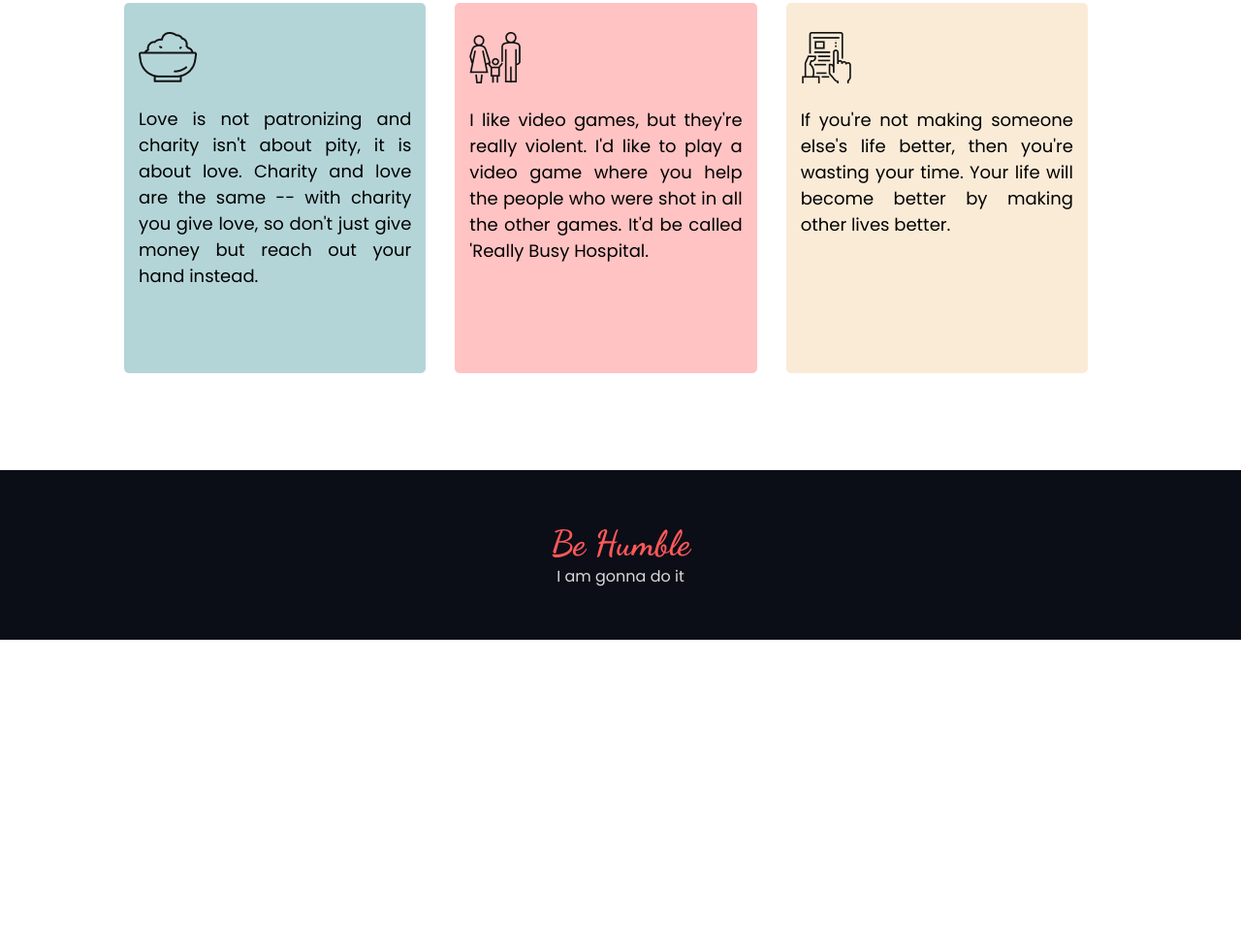
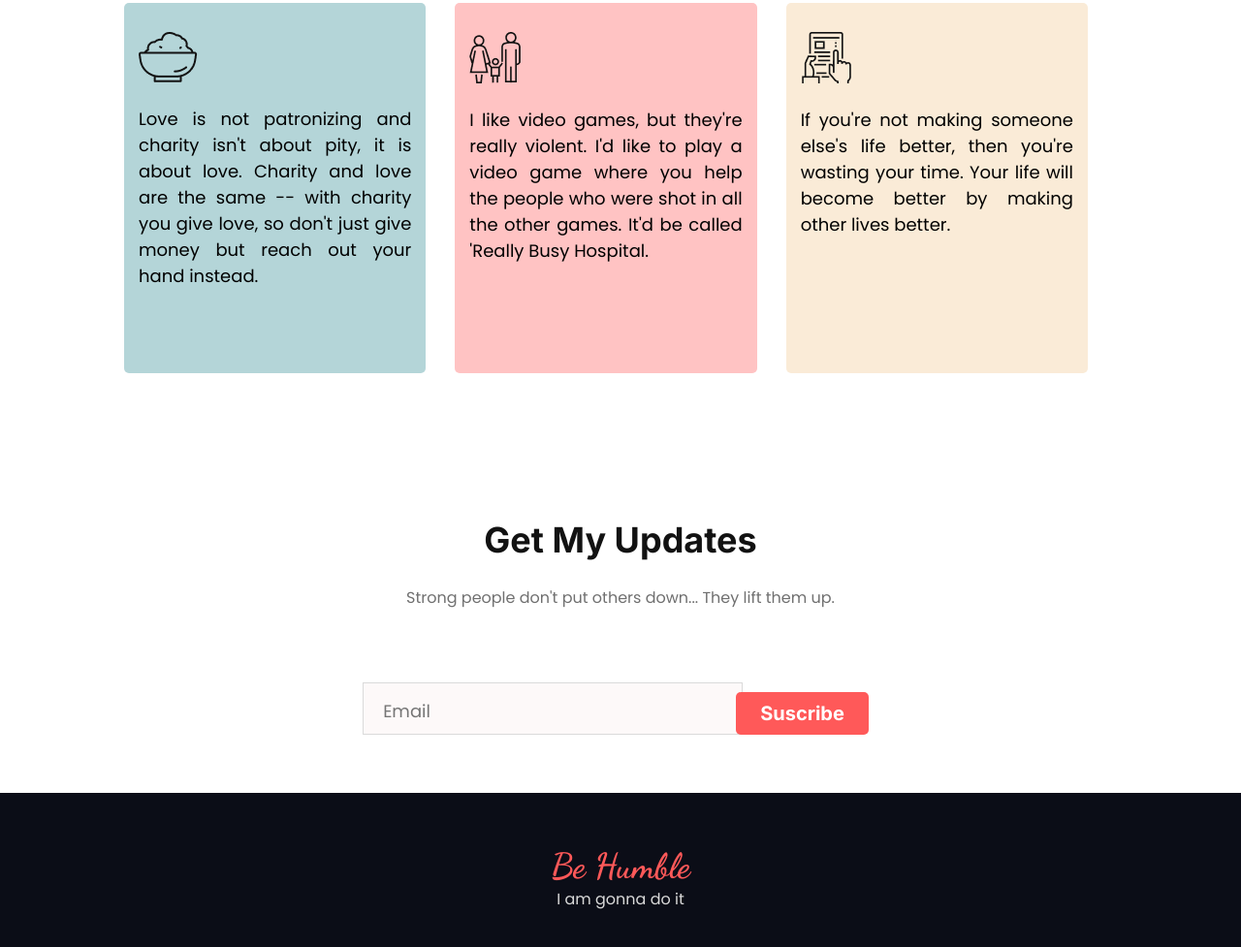
Before and after one commit to elamonii/assignment-001, a plain HTML site: page index.html in a window 1280 px wide. Shown: the part 1423-2400 px from the top of the page at 97% size. Before the commit the page ends 2083 px from the top, so only its background shows below. Drawn offline with Linux system fonts and the light colour scheme.

Commit message:
get update section

```diff
--- a/css/style.css
+++ b/css/style.css
@@ -69,10 +69,6 @@ h1 {
     display: flex;
     flex-direction: column;
     align-items: center;
-}
-
-.donate h1 {
-    display: flex;
 }
 
 .donate h1 {
@@ -199,6 +195,56 @@ h1 {
     margin-right: 30px;
 }
 
+.subscribe-box {
+    display: flex;
+    flex-direction: column;
+    align-items: center;
+}
+
+.subscribe-box h1 {
+    margin-bottom: 25px;
+    margin-top: 50px;
+    color: #121212;
+    font-size: 36px;
+    text-align: center;
+}
+
+.subscribe-box p {
+    font-family: 'Poppins', sans-serif;
+    color: #707070;
+    text-align: center;
+    margin-bottom: 25px;
+}
+
+.subscribe-box-form {
+    margin-top: 50px;
+    margin-bottom: 50px;
+    display: flex;
+}
+
+.subscribe-box-form input {
+    font-family: "Poppins", sans-serif;
+    font-size: 18px;
+    font-weight: 400;
+    border: none;
+    border: 1px solid #DADADA;
+    padding: 15px 0px 10px 20px;
+    width: 100%;
+    outline: none;
+    color: #b3b3b3;
+    text-align: left;
+    background-color: #fdf9f9;
+}
+
+.subscribe-box-button {
+    /* align-items: center; */
+    padding: 20px 10px 20px 15px;
+    border-radius: 0;
+    /* justify-content: center; */
+    /* margin-top: 25px; */
+    /* margin-bottom: 100px; */
+}
+
 footer {
     background-color: #0B0D17;
     min-height: 175px;
--- a/index.html
+++ b/index.html
@@ -86,6 +86,23 @@
         </div>
     </section>
 
+    <section class="get-update">
+        <div class="wrapper">
+            <div class="subscribe-box">
+                <h1>Get My Updates</h1>
+                <p>Strong people don't put others down... They lift them up.</p>
+                <form class="subscribe-box-form">
+                    <div class="subscribe-box-input">
+                        <input type="text" placeholder="Email" />
+                    </div>
+                    <div class="subscribe-box-button">
+                        <a class="button" href="#" target="_blank">Suscribe</a>
+                    </div>
+                </form>
+            </div>
+        </div>
+    </section>
+
     <footer>
         <h1>Be Humble</h1>
         <p>I am gonna do it</p>
```
